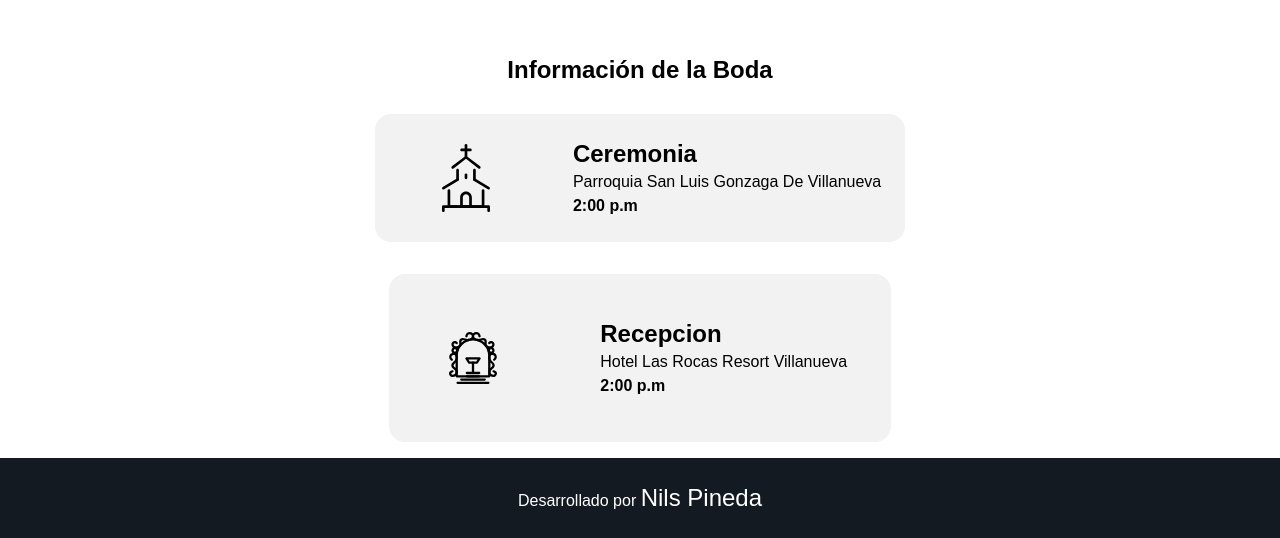
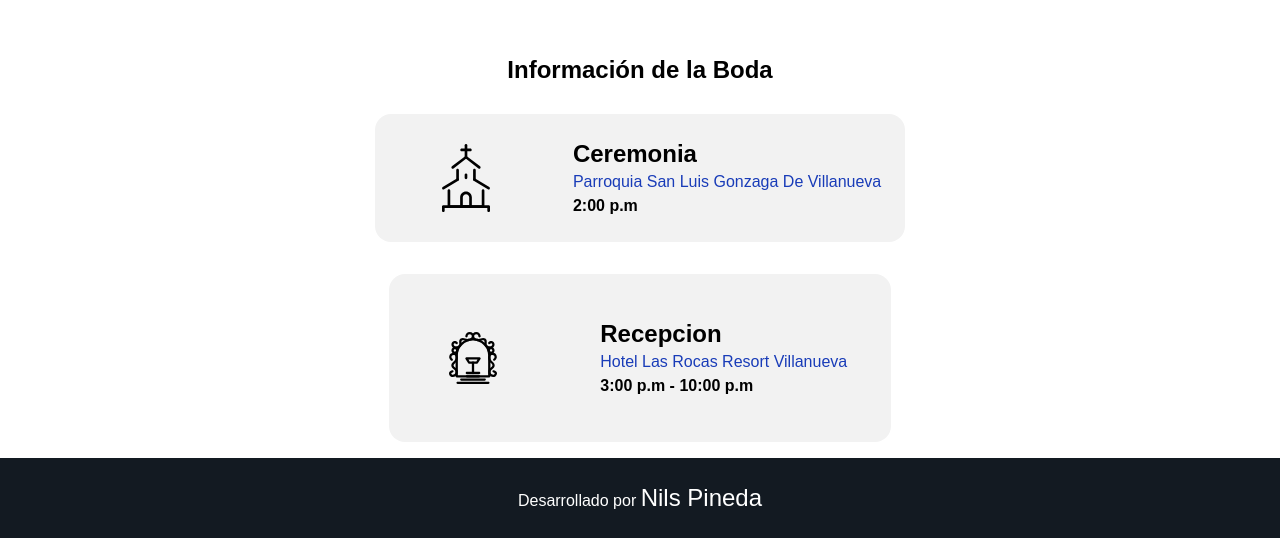
Before and after one commit to nilspineda/dianaquesada.github.io, an Astro site: page / in a window 1280 px wide. Shown: the part 1590-2128 px from the top of the page. Built offline with nearby package versions, Linux system fonts and the light colour scheme; Astro itself is replaced by a stand-in of ours.

Commit message:
Update Informacion.astro

```diff
--- a/src/components/Informacion.astro
+++ b/src/components/Informacion.astro
@@ -24,7 +24,7 @@ export const datos = {
     </div>
     <div class="col-span-2 m-4">
         <h3 class="font-bold text-left text-2xl">Ceremonia</h3>
-            <a href={datos.UrlCeremonia}>{datos.Ceremonia}</a><br>
+            <a href={datos.UrlCeremonia} class="text-blue-800">{datos.Ceremonia}</a><br>
             <a href=""class="font-bold">{datos.HoraCeremonia}</a>
 
     </div>
@@ -36,7 +36,7 @@ export const datos = {
     </div>
     <div class="col-span-2 m-9">
         <h3 class="font-bold text-left text-2xl">Recepcion</h3>
-            <a href={datos.UrlComoLlegar}>{datos.LugarRecepcion}</a><br>
-            <a href=""class="font-bold">{datos.HoraCeremonia}</a>
+            <a href={datos.UrlComoLlegar} class="text-blue-800">{datos.LugarRecepcion}</a><br>
+            <a href=""class="font-bold">{datos.HoraRecepcion}</a>
 
     </div>
```
